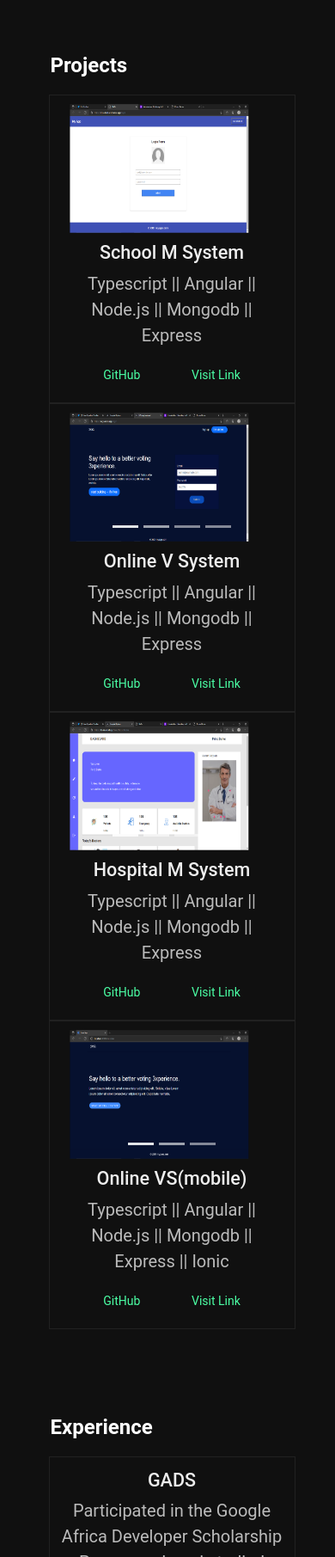
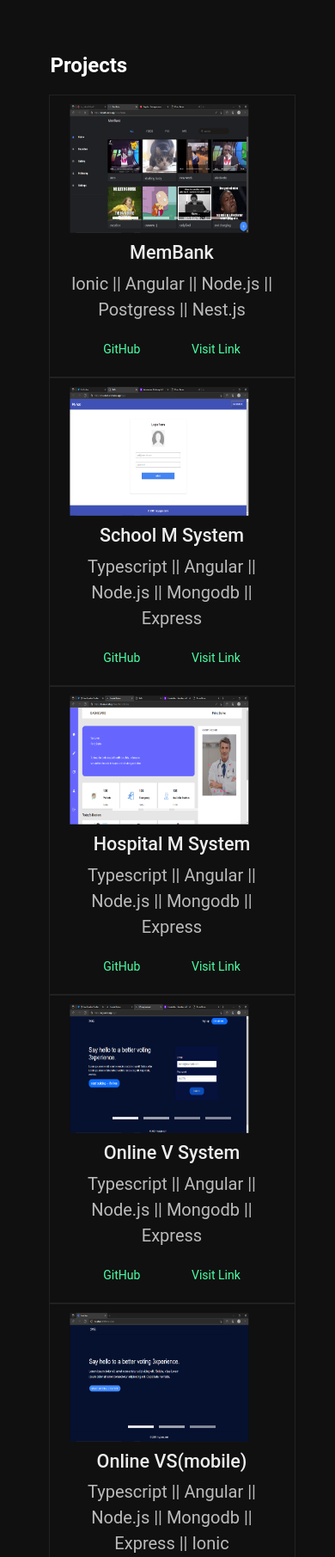
Before and after one commit to pdarko99/pdarko99.github.io, a plain HTML site: page index.html in a window 390 px wide. Shown: the part 1040-2851 px from the top of the page at 86% size. Drawn offline with nearby package versions, Linux system fonts and the light colour scheme.

Commit message:
added my new project

```diff
--- a/index.html
+++ b/index.html
@@ -69,6 +69,42 @@
                         </div>
                         <div class="carousel-inner">
                           <div class="carousel-item active">
+                            <img src="./img/memz/1.png" class="d-block w-100" alt="...">
+                          </div>
+                          <div class="carousel-item">
+                            <img src="./img/memz/2.png" class="d-block w-100" alt="...">
+                          </div>
+                          <div class="carousel-item">
+                            <img src="./img/memz/3.png" class="d-block w-100" alt="...">
+                          </div>
+                          <div class="carousel-item">
+                            <img src="./img/memz/4.png" class="d-block w-100" alt="...">
+                          </div>
+                        </div>
+
+                      </div>
+                      <h4>MemBank</h4>
+                      <p>Ionic || Angular || Node.js || Postgress || Nest.js  </p>
+                      <p class="visit">
+                          <a href="https://github.com/PrinceAcquahDarko/memBank#readme" class="btn btn-outline btn-sm">GitHub</a>
+                          <a  href="https://mbank.vercel.app/" class="btn btn-outline btn-sm">Visit Link</a>
+
+                    </p>
+                </div>
+              </div>
+
+
+              <div class="col-md-6 cprojects">
+                <div>
+                  <div id="carouselExampleIndicators" class="carousel slide" data-bs-ride="carousel">
+                      <div class="carousel-indicators">
+                        <button type="button" data-bs-target="#carouselExampleIndicators" data-bs-slide-to="0" class="active" aria-current="true" aria-label="Slide 1"></button>
+                        <button type="button" data-bs-target="#carouselExampleIndicators" data-bs-slide-to="1" aria-label="Slide 2"></button>
+                        <button type="button" data-bs-target="#carouselExampleIndicators" data-bs-slide-to="2" aria-label="Slide 3"></button>
+                        <button type="button" data-bs-target="#carouselExampleIndicators" data-bs-slide-to="3" aria-label="Slide 4"></button>
+                      </div>
+                      <div class="carousel-inner">
+                        <div class="carousel-item active">
                           <img src="./img/school/7.png" class="d-block w-100" alt="...">
                         </div>
                         <div class="carousel-item">
@@ -88,6 +124,44 @@
                     <p class="visit">
                       <a href="https://github.com/PrinceAcquahDarko/BackEnd_SMA.git" class="btn btn-outline btn-sm">GitHub</a>
                       <a  href="https://sma-front-end.vercel.app/login" class="btn btn-outline btn-sm">Visit Link</a>
+
+                      </p>
+                </div>
+              </div>
+              </div>
+
+              <div class="row">
+                <div class="col-md-6 cprojects">
+                  <div>
+                    <div id="carouselExampleIndicators" class="carousel slide" data-bs-ride="carousel">
+                        <div class="carousel-indicators">
+                          <button type="button" data-bs-target="#carouselExampleIndicators" data-bs-slide-to="0" class="active" aria-current="true" aria-label="Slide 1"></button>
+                          <button type="button" data-bs-target="#carouselExampleIndicators" data-bs-slide-to="1" aria-label="Slide 2"></button>
+                          <button type="button" data-bs-target="#carouselExampleIndicators" data-bs-slide-to="2" aria-label="Slide 3"></button>
+                          <button type="button" data-bs-target="#carouselExampleIndicators" data-bs-slide-to="3" aria-label="Slide 4"></button>
+                        </div>
+                        <div class="carousel-inner">
+                          <div class="carousel-item active">
+                            <img src="./img/hos/2 (1).png" class="d-block w-100" alt="...">
+                          </div>
+                          <div class="carousel-item">
+                            <img src="./img/hos/2 (2).png" class="d-block w-100" alt="...">
+                          </div>
+                          <div class="carousel-item">
+                            <img src="./img/hos/2 (3).png" class="d-block w-100" alt="...">
+                          </div>
+
+                          <div class="carousel-item">
+                            <img src="./img/hos/2 (4).png" class="d-block w-100" alt="...">
+                          </div>
+                        </div>
+
+                      </div>
+                      <h4>Hospital M System</h4>
+                      <p>Typescript || Angular || Node.js || Mongodb || Express  </p>
+                      <p class="visit">
+                        <a href="https://github.com/PrinceAcquahDarko/HMA.git" class="btn btn-outline btn-sm">GitHub</a>
+                        <a href="https://hs-m.vercel.app/home" class="btn btn-outline btn-sm">Visit Link</a>
 
                         </p>
                   </div>
@@ -128,41 +202,7 @@
                   </div>
             </div>
             <div class="row">
-                <div class="col-md-6 cprojects">
-                  <div>
-                    <div id="carouselExampleIndicators" class="carousel slide" data-bs-ride="carousel">
-                        <div class="carousel-indicators">
-                          <button type="button" data-bs-target="#carouselExampleIndicators" data-bs-slide-to="0" class="active" aria-current="true" aria-label="Slide 1"></button>
-                          <button type="button" data-bs-target="#carouselExampleIndicators" data-bs-slide-to="1" aria-label="Slide 2"></button>
-                          <button type="button" data-bs-target="#carouselExampleIndicators" data-bs-slide-to="2" aria-label="Slide 3"></button>
-                          <button type="button" data-bs-target="#carouselExampleIndicators" data-bs-slide-to="3" aria-label="Slide 4"></button>
-                        </div>
-                        <div class="carousel-inner">
-                          <div class="carousel-item active">
-                            <img src="./img/hos/2 (1).png" class="d-block w-100" alt="...">
-                          </div>
-                          <div class="carousel-item">
-                            <img src="./img/hos/2 (2).png" class="d-block w-100" alt="...">
-                          </div>
-                          <div class="carousel-item">
-                            <img src="./img/hos/2 (3).png" class="d-block w-100" alt="...">
-                          </div>
 
-                          <div class="carousel-item">
-                            <img src="./img/hos/2 (4).png" class="d-block w-100" alt="...">
-                          </div>
-                        </div>
-
-                      </div>
-                      <h4>Hospital M System</h4>
-                      <p>Typescript || Angular || Node.js || Mongodb || Express  </p>
-                      <p class="visit">
-                        <a href="https://github.com/PrinceAcquahDarko/HMA.git" class="btn btn-outline btn-sm">GitHub</a>
-                        <a href="https://hs-m.vercel.app/home" class="btn btn-outline btn-sm">Visit Link</a>
-
-                        </p>
-                  </div>
-                </div>
                 <div class="col-md-6 cprojects">
                     <div>
                         <div id="carouselExampleIndicators" class="carousel slide" data-bs-ride="carousel">
@@ -262,7 +302,7 @@
     </main>
     <footer>
         <div>
-            <small>made with love</small>
+            <small>lots of love </small>
         </div>
     </footer>
 </body>
```
Also changed, not shown: img/memz/1.png (added), img/memz/2.png (added), img/memz/3.png (added), img/memz/4.png (added). Lines whose indentation alone changed are shown as unchanged.
